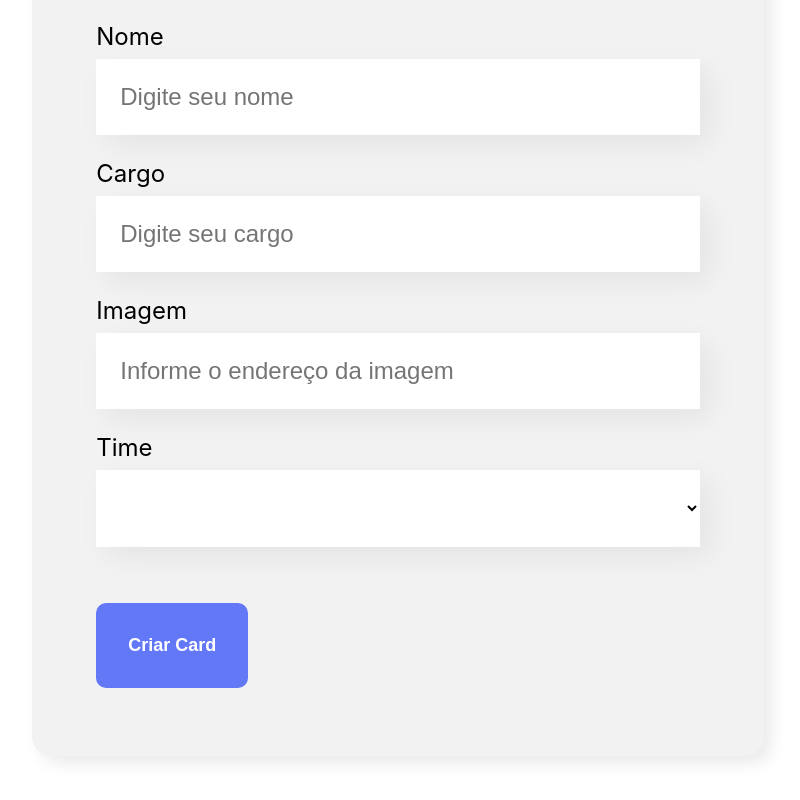
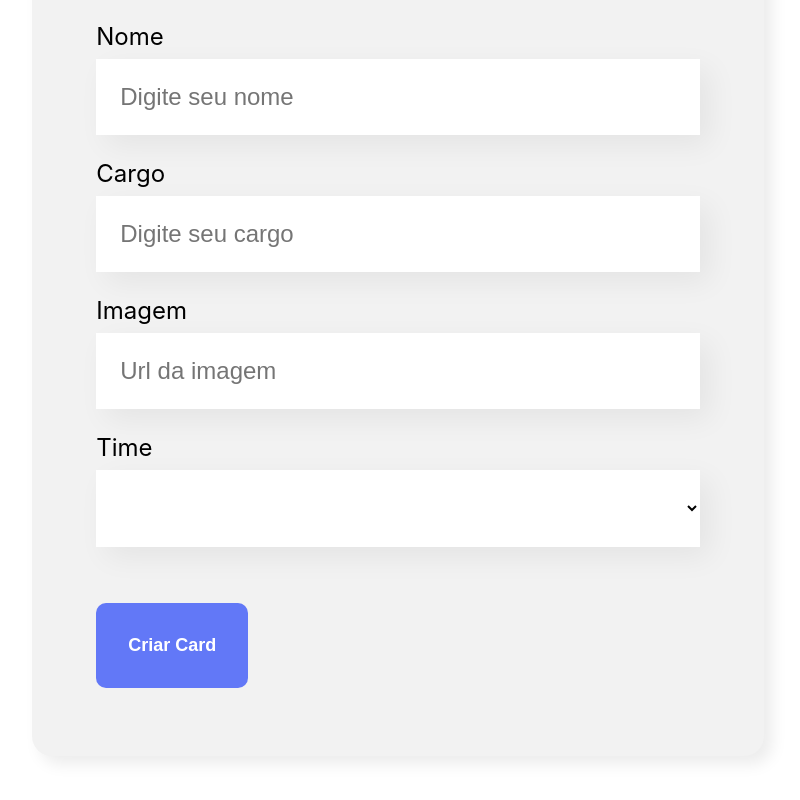
Before and after one commit to Juanmicheljm65/React-Project, a React (Create React App) app: page / in a window 1280 px wide. Shown: the part 665-1465 px from the top of the page, without its empty margins (242-1042 px from the left). Built offline with nearby package versions, Linux system fonts and the light colour scheme; the HTML template or start-up script is replaced by a standard one.

Commit message:
Alterando obrigatoriedade do campo imagem

```diff
--- a/src/componentes/Formulario/index.js
+++ b/src/componentes/Formulario/index.js
@@ -44,8 +44,9 @@ const Formulario = (props) => {
           aoAlterado={(valor) => setCargo(valor)}
         />
         <CampoTexto
+          obrigatorio={true}
           label="Imagem"
-          placeholder="Informe o endereço da imagem"
+          placeholder="Url da imagem"
           valor={imagem}
           aoAlterado={(valor) => setImagem(valor)}
         />
```
